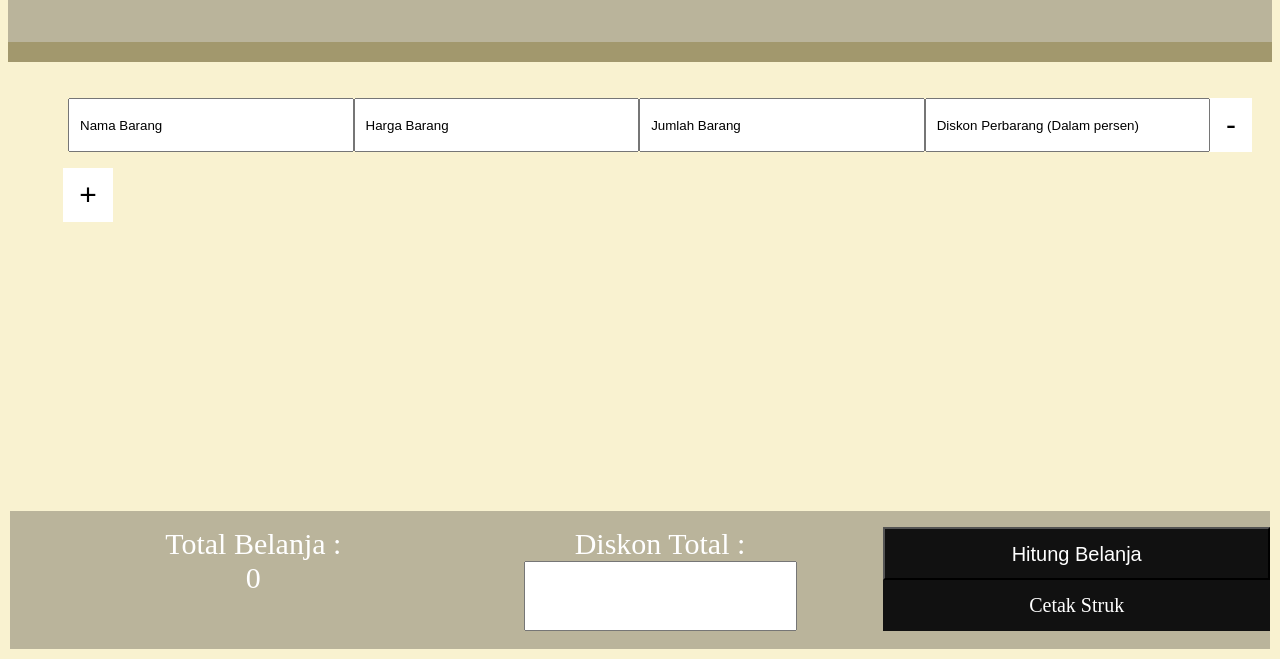
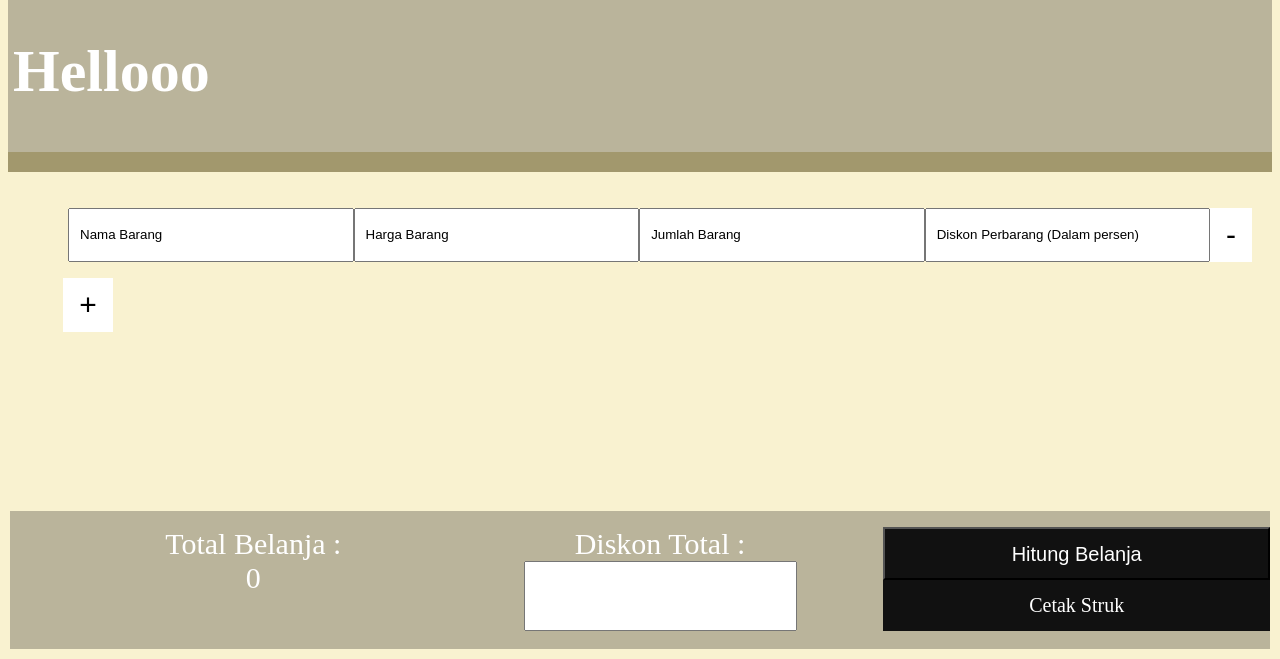
Before and after one commit to SiJibrilll/KasirKu, a plain HTML site: page views/index.htm in a window 1280 px wide. Shown: the part 141-800 px from the top of the page. Drawn offline with Linux system fonts and the light colour scheme.

Commit message:
Update index.htm

```diff
--- a/views/index.htm
+++ b/views/index.htm
@@ -10,6 +10,7 @@
 
 	<header><!---------------------------------HEADER----------------------------->
 		<h1>KasirKu.com  <img src="img/cart.png" width="70" height="70"></img></h1>
+		<h1>Hellooo</h1>
 	</header>
 
 	<nav>
```
